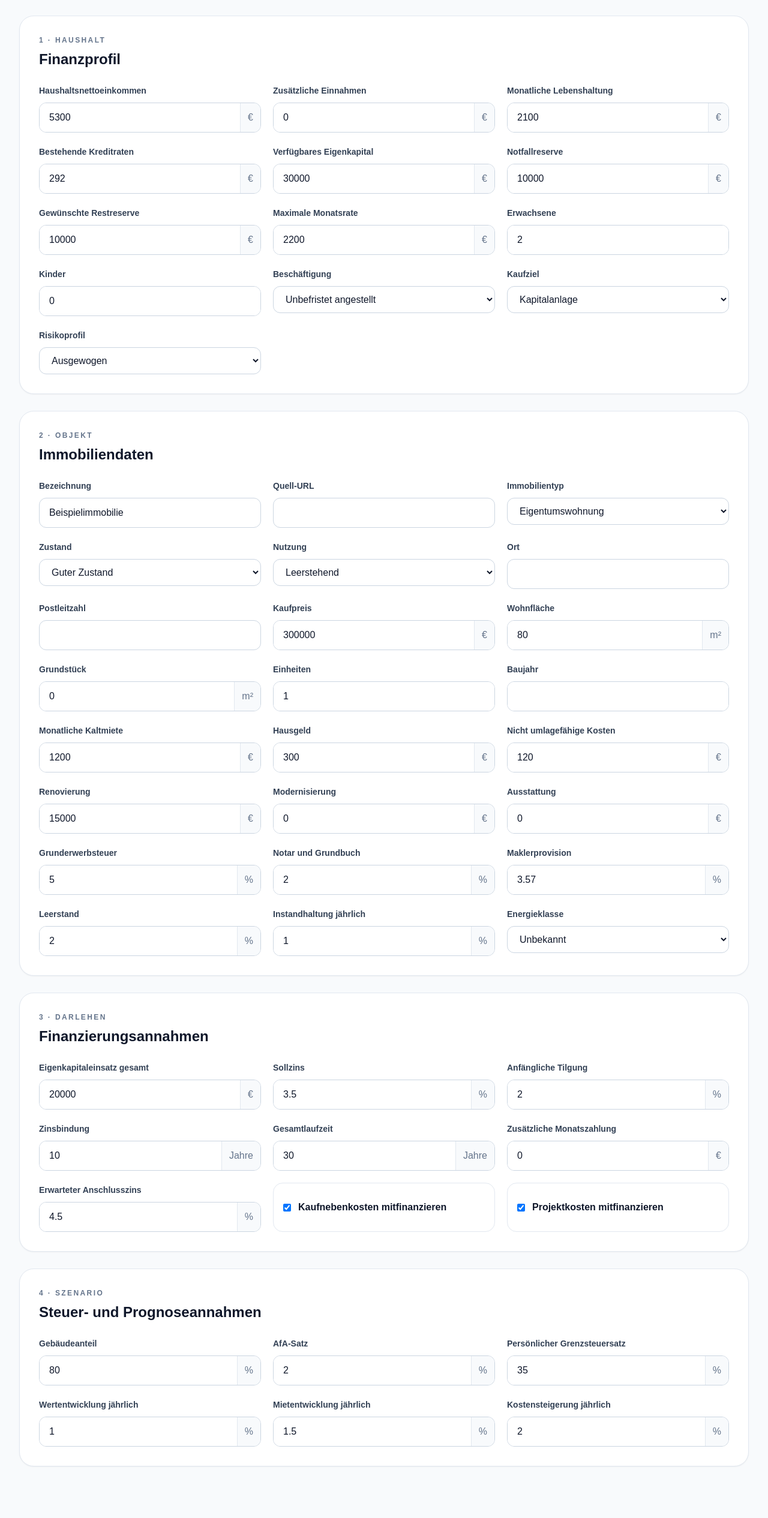
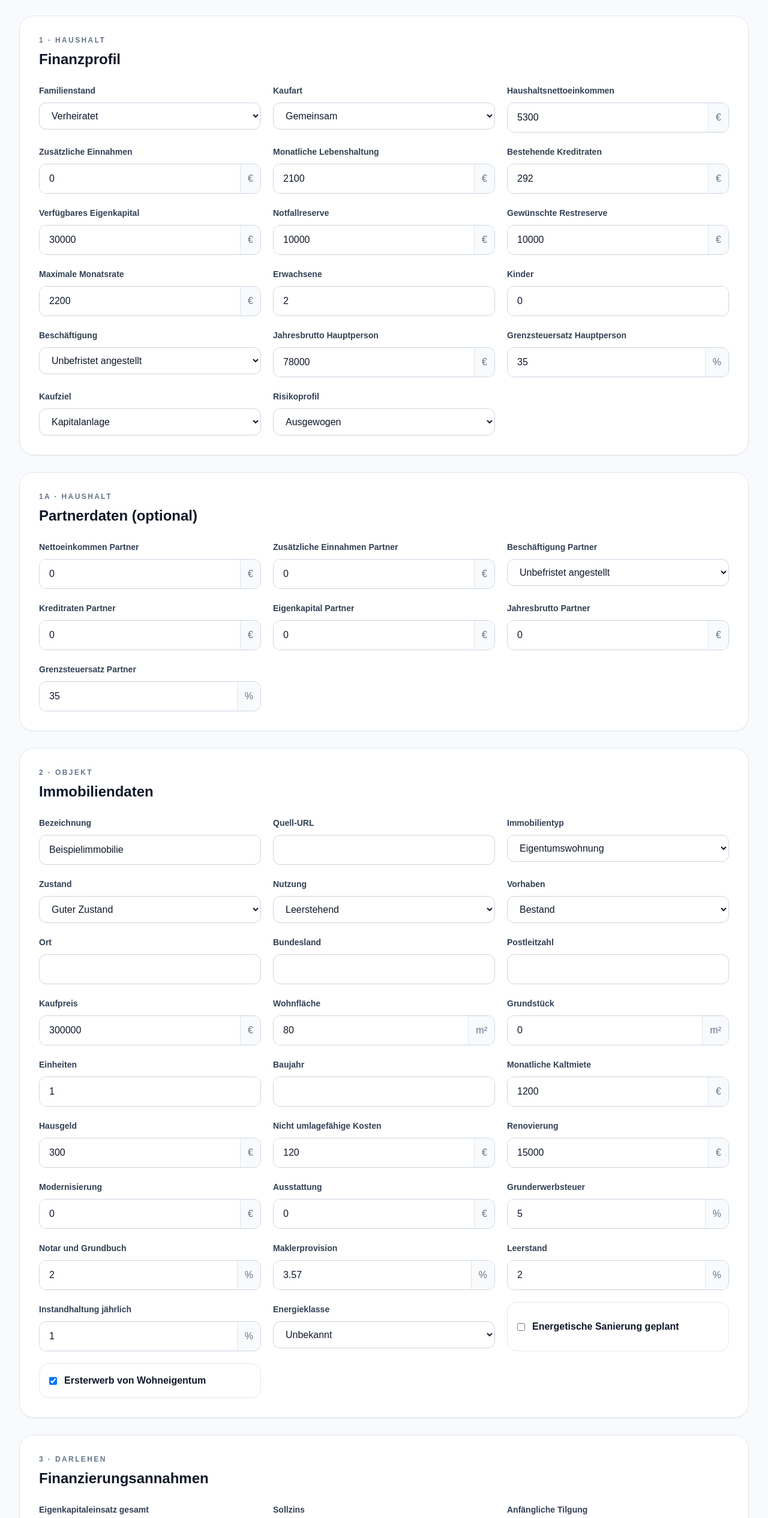
Before and after one commit to immopilot17/property-strategy-platform, a Next.js app: page /analyse in a window 1280 px wide. Shown: the part 914-3445 px from the top of the page at 60% size. Built offline with nearby package versions, Linux system fonts and the light colour scheme.

Commit message:
Familien-, KfW- und Steuerprofil erweitern

```diff
--- a/src/components/analysis/analysis-workbench.tsx
+++ b/src/components/analysis/analysis-workbench.tsx
@@ -39,6 +39,17 @@ const riskOptions: Option[] = [
   { value: "conservative", label: "Sicherheitsorientiert" },
   { value: "balanced", label: "Ausgewogen" },
   { value: "growth", label: "Wachstumsorientiert" }
+];
+const maritalOptions: Option[] = [
+  { value: "single", label: "Ledig" }, { value: "married", label: "Verheiratet" },
+  { value: "civil_partnership", label: "Eingetragene Partnerschaft" },
+  { value: "divorced", label: "Geschieden" }, { value: "widowed", label: "Verwitwet" }
+];
+const purchaseTypeOptions: Option[] = [
+  { value: "alone", label: "Allein" }, { value: "joint", label: "Gemeinsam" }
+];
+const projectTypeOptions: Option[] = [
+  { value: "new_build", label: "Neubau" }, { value: "existing", label: "Bestand" }
 ];
 
 const propertyOptions: Option[] = [
@@ -185,6 +196,12 @@ export function AnalysisWorkbench() {
     key: K,
     value: AnalysisInput["settings"][K]
   ) => setInput((current) => ({ ...current, settings: { ...current.settings, [key]: value } }));
+
+  const updatePartner = <K extends keyof NonNullable<AnalysisInput["user"]["partner"]>>(
+    key: K, value: NonNullable<AnalysisInput["user"]["partner"]>[K]
+  ) => setInput((current) => ({
+    ...current, user: { ...current.user, partner: { ...current.user.partner!, [key]: value } }
+  }));
 
   const runAnalysis = async () => {
     setLoading(true);
@@ -391,6 +408,8 @@ export function AnalysisWorkbench() {
         </section>
 
         <Section id="finanzen" eyebrow="1 · Haushalt" title="Finanzprofil">
+          <SelectField label="Familienstand" value={input.user.maritalStatus} options={maritalOptions} onChange={(v) => updateUser("maritalStatus", v as AnalysisInput["user"]["maritalStatus"])} />
+          <SelectField label="Kaufart" value={input.user.purchaseType} options={purchaseTypeOptions} onChange={(v) => updateUser("purchaseType", v as AnalysisInput["user"]["purchaseType"])} />
           <NumberField label="Haushaltsnettoeinkommen" value={input.user.householdNetIncome} onChange={(v) => updateUser("householdNetIncome", v)} />
           <NumberField label="Zusätzliche Einnahmen" value={input.user.additionalMonthlyIncome} onChange={(v) => updateUser("additionalMonthlyIncome", v)} />
           <NumberField label="Monatliche Lebenshaltung" value={input.user.monthlyLivingCosts} onChange={(v) => updateUser("monthlyLivingCosts", v)} />
@@ -402,9 +421,23 @@ export function AnalysisWorkbench() {
           <NumberField label="Erwachsene" value={input.user.numberOfAdults} onChange={(v) => updateUser("numberOfAdults", v)} suffix="" />
           <NumberField label="Kinder" value={input.user.numberOfChildren} onChange={(v) => updateUser("numberOfChildren", v)} suffix="" />
           <SelectField label="Beschäftigung" value={input.user.employmentStatus} options={employmentOptions} onChange={(v) => updateUser("employmentStatus", v as AnalysisInput["user"]["employmentStatus"])} />
+          <NumberField label="Jahresbrutto Hauptperson" value={input.user.annualGrossIncome} onChange={(v) => updateUser("annualGrossIncome", v)} />
+          <NumberField label="Grenzsteuersatz Hauptperson" value={input.user.marginalTaxRatePercent} onChange={(v) => updateUser("marginalTaxRatePercent", v)} suffix="%" step="0.1" />
           <SelectField label="Kaufziel" value={input.user.purchaseGoal} options={goalOptions} onChange={(v) => updateUser("purchaseGoal", v as AnalysisInput["user"]["purchaseGoal"])} />
           <SelectField label="Risikoprofil" value={input.user.riskPreference} options={riskOptions} onChange={(v) => updateUser("riskPreference", v as AnalysisInput["user"]["riskPreference"])} />
         </Section>
+
+        {input.user.purchaseType === "joint" && input.user.partner ? (
+          <Section id="partner" eyebrow="1a · Haushalt" title="Partnerdaten (optional)">
+            <NumberField label="Nettoeinkommen Partner" value={input.user.partner.monthlyNetIncome} onChange={(v) => updatePartner("monthlyNetIncome", v)} />
+            <NumberField label="Zusätzliche Einnahmen Partner" value={input.user.partner.additionalMonthlyIncome} onChange={(v) => updatePartner("additionalMonthlyIncome", v)} />
+            <SelectField label="Beschäftigung Partner" value={input.user.partner.employmentStatus} options={employmentOptions} onChange={(v) => updatePartner("employmentStatus", v as NonNullable<AnalysisInput["user"]["partner"]>["employmentStatus"])} />
+            <NumberField label="Kreditraten Partner" value={input.user.partner.existingLoanPayments} onChange={(v) => updatePartner("existingLoanPayments", v)} />
+            <NumberField label="Eigenkapital Partner" value={input.user.partner.availableEquity} onChange={(v) => updatePartner("availableEquity", v)} />
+            <NumberField label="Jahresbrutto Partner" value={input.user.partner.annualGrossIncome} onChange={(v) => updatePartner("annualGrossIncome", v)} />
+            <NumberField label="Grenzsteuersatz Partner" value={input.user.partner.marginalTaxRatePercent} onChange={(v) => updatePartner("marginalTaxRatePercent", v)} suffix="%" step="0.1" />
+          </Section>
+        ) : null}
 
         <Section id="immobilie" eyebrow="2 · Objekt" title="Immobiliendaten">
           <TextField label="Bezeichnung" value={input.property.title} onChange={(v) => updateProperty("title", v)} />
@@ -412,7 +445,9 @@ export function AnalysisWorkbench() {
           <SelectField label="Immobilientyp" value={input.property.propertyType} options={propertyOptions} onChange={(v) => updateProperty("propertyType", v as AnalysisInput["property"]["propertyType"])} />
           <SelectField label="Zustand" value={input.property.condition} options={conditionOptions} onChange={(v) => updateProperty("condition", v as AnalysisInput["property"]["condition"])} />
           <SelectField label="Nutzung" value={input.property.occupancyType} options={occupancyOptions} onChange={(v) => updateProperty("occupancyType", v as AnalysisInput["property"]["occupancyType"])} />
+          <SelectField label="Vorhaben" value={input.property.projectType} options={projectTypeOptions} onChange={(v) => updateProperty("projectType", v as AnalysisInput["property"]["projectType"])} />
           <TextField label="Ort" value={input.property.address.city} onChange={(v) => setInput((c) => ({ ...c, property: { ...c.property, address: { ...c.property.address, city: v } } }))} />
+          <TextField label="Bundesland" value={input.property.address.federalState} onChange={(v) => setInput((c) => ({ ...c, property: { ...c.property, address: { ...c.property.address, federalState: v } } }))} />
           <TextField label="Postleitzahl" value={input.property.address.postalCode} onChange={(v) => setInput((c) => ({ ...c, property: { ...c.property, address: { ...c.property.address, postalCode: v } } }))} />
           <NumberField label="Kaufpreis" value={input.property.purchasePrice} onChange={(v) => updateProperty("purchasePrice", v)} />
           <NumberField label="Wohnfläche" value={input.property.livingArea} onChange={(v) => updateProperty("livingArea", v)} suffix="m²" step="0.1" />
@@ -439,6 +474,14 @@ export function AnalysisWorkbench() {
             ]}
             onChange={(v) => updateProperty("energyClass", v ? v as PropertyProfile["energyClass"] : undefined)}
           />
+          <label className="flex items-center gap-3 rounded-2xl border border-slate-200 p-4">
+            <input type="checkbox" checked={input.property.energeticRenovationPlanned} onChange={(e) => updateProperty("energeticRenovationPlanned", e.target.checked)} />
+            <span className="font-semibold">Energetische Sanierung geplant</span>
+          </label>
+          <label className="flex items-center gap-3 rounded-2xl border border-slate-200 p-4">
+            <input type="checkbox" checked={input.property.firstPurchase} onChange={(e) => updateProperty("firstPurchase", e.target.checked)} />
+            <span className="font-semibold">Ersterwerb von Wohneigentum</span>
+          </label>
         </Section>
 
         <Section id="finanzierung" eyebrow="3 · Darlehen" title="Finanzierungsannahmen">
--- a/src/components/analysis/result-panel.tsx
+++ b/src/components/analysis/result-panel.tsx
@@ -94,6 +94,9 @@ export function ResultPanel({
           <Metric label="Bruttomietrendite" value={pct(result.profitability.grossRentalYieldPercent)} />
           <Metric label="Cashflow vor Steuer" value={eur(result.profitability.monthlyCashflowBeforeTax)} />
           <Metric label="Verbleibende Liquidität" value={eur(result.affordability.remainingMonthlyLiquidity)} />
+          <Metric label="Haushaltseinkommen gesamt" value={eur(result.affordability.totalMonthlyIncome)} />
+          <Metric label="Bestehende Kreditraten gesamt" value={eur(result.affordability.totalExistingLoanPayments)} />
+          <Metric label="Eigenkapital gesamt" value={eur(result.affordability.totalAvailableEquity)} />
         </div>
       </section>
 
@@ -184,10 +187,14 @@ export function ResultPanel({
       <section id="steuer" className="grid gap-5 lg:grid-cols-2">
         <article className="rounded-3xl border border-slate-200 bg-white p-6">
           <h2 className="text-xl font-bold">Steuerliche Orientierung</h2>
+          <p className="mt-2 text-sm text-slate-600">
+            {result.tax.assessmentType === "joint" ? "Gemeinsamer Kauf" : "Kauf allein"} · {result.tax.useType === "owner_occupation" ? "Eigennutzung" : result.tax.useType === "capital_investment" ? "Kapitalanlage" : "Gemischte Nutzung"} · Schätzung
+          </p>
           {result.tax.enabled ? (
             <div className="mt-4 space-y-3">
               <p>Geschätzte Zinsen im ersten Jahr: <strong>{eur(result.tax.annualInterestEstimate)}</strong></p>
               <p>Geschätzte AfA: <strong>{eur(result.tax.annualDepreciationEstimate)}</strong></p>
+              <p>Geschätzte Werbungskosten: <strong>{eur(result.tax.annualAdvertisingCostsEstimate)}</strong></p>
               <p>Geschätztes steuerliches Vermietungsergebnis: <strong>{eur(result.tax.estimatedTaxableRentalResult)}</strong></p>
               <p>Orientierender Steuereffekt: <strong>{eur(result.tax.estimatedAnnualTaxEffect)}</strong></p>
             </div>
--- a/src/features/analysis/calculations/calculation-engine.ts
+++ b/src/features/analysis/calculations/calculation-engine.ts
@@ -142,9 +142,15 @@ export function calculateAffordability(
   profitability: ProfitabilityResult
 ): AffordabilityResult {
   const { user, property } = input;
-  const totalMonthlyIncome = user.householdNetIncome + user.additionalMonthlyIncome;
+  const includePartner = user.purchaseType === "joint" && Boolean(user.partner);
+  const partnerIncome = includePartner ? (user.partner?.monthlyNetIncome ?? 0) + (user.partner?.additionalMonthlyIncome ?? 0) : 0;
+  const partnerLoans = includePartner ? user.partner?.existingLoanPayments ?? 0 : 0;
+  const partnerEquity = includePartner ? user.partner?.availableEquity ?? 0 : 0;
+  const totalMonthlyIncome = user.householdNetIncome + user.additionalMonthlyIncome + partnerIncome;
+  const totalExistingLoanPayments = user.existingLoanPayments + partnerLoans;
+  const totalAvailableEquity = user.availableEquity + partnerEquity;
   const availableMonthlyIncome =
-    totalMonthlyIncome - user.monthlyLivingCosts - user.existingLoanPayments;
+    totalMonthlyIncome - user.monthlyLivingCosts - totalExistingLoanPayments;
 
   const isInvestment = user.purchaseGoal !== "owner_occupation";
   const personalMonthlyPropertyBurden = isInvestment
@@ -157,17 +163,19 @@ export function calculateAffordability(
 
   return {
     totalMonthlyIncome: roundMoney(totalMonthlyIncome),
+    totalExistingLoanPayments: roundMoney(totalExistingLoanPayments),
+    totalAvailableEquity: roundMoney(totalAvailableEquity),
     availableMonthlyIncome: roundMoney(availableMonthlyIncome),
     housingCostRatioPercent: roundPercent(percent(
       Math.max(0, personalMonthlyPropertyBurden),
       totalMonthlyIncome
     )),
     debtServiceRatioPercent: roundPercent(percent(
-      financing.monthlyLoanRate + user.existingLoanPayments,
+      financing.monthlyLoanRate + totalExistingLoanPayments,
       totalMonthlyIncome
     )),
     remainingMonthlyLiquidity: roundMoney(remainingMonthlyLiquidity),
-    remainingEquityReserve: roundMoney(user.availableEquity - input.financing.equityForPurchase),
+    remainingEquityReserve: roundMoney(totalAvailableEquity - input.financing.equityForPurchase),
     personalMonthlyPropertyBurden: roundMoney(personalMonthlyPropertyBurden)
   };
 }
@@ -180,12 +188,17 @@ export function calculateTaxEstimate(
   const enabled =
     input.settings.calculateTaxScenario &&
     input.user.purchaseGoal !== "owner_occupation";
+  const assessmentType = input.user.purchaseType === "joint" ? "joint" : "individual";
+  const useType = input.user.purchaseGoal;
 
   if (!enabled) {
     return {
       enabled: false,
+      assessmentType,
+      useType,
       annualInterestEstimate: 0,
       annualDepreciationEstimate: 0,
+      annualAdvertisingCostsEstimate: 0,
       estimatedTaxableRentalResult: 0,
       estimatedAnnualTaxEffect: 0,
       disclaimer: "Für reine Eigennutzung wird keine Vermietungs-Steuerschätzung berechnet."
@@ -198,15 +211,27 @@ export function calculateTaxEstimate(
     input.property.purchasePrice * input.settings.buildingValueSharePercent / 100;
   const annualDepreciationEstimate =
     depreciableBuildingValue * input.settings.depreciationRatePercent / 100;
+  const annualAdvertisingCostsEstimate =
+    input.property.monthlyNonRecoverableCosts * 12 +
+    input.property.purchasePrice * input.property.annualMaintenancePercent / 100;
   const estimatedTaxableRentalResult =
-    profitability.annualOperatingIncome - annualInterestEstimate - annualDepreciationEstimate;
+    profitability.effectiveAnnualRent - annualInterestEstimate - annualDepreciationEstimate - annualAdvertisingCostsEstimate;
+  const partnerTaxRate = input.user.purchaseType === "joint"
+    ? input.user.partner?.marginalTaxRatePercent ?? input.user.marginalTaxRatePercent
+    : input.user.marginalTaxRatePercent;
+  const effectiveTaxRate = input.user.purchaseType === "joint"
+    ? (input.user.marginalTaxRatePercent + partnerTaxRate) / 2
+    : input.user.marginalTaxRatePercent;
   const estimatedAnnualTaxEffect =
-    -estimatedTaxableRentalResult * input.settings.marginalTaxRatePercent / 100;
+    -estimatedTaxableRentalResult * effectiveTaxRate / 100;
 
   return {
     enabled: true,
+    assessmentType,
+    useType,
     annualInterestEstimate: roundMoney(annualInterestEstimate),
     annualDepreciationEstimate: roundMoney(annualDepreciationEstimate),
+    annualAdvertisingCostsEstimate: roundMoney(annualAdvertisingCostsEstimate),
     estimatedTaxableRentalResult: roundMoney(estimatedTaxableRentalResult),
     estimatedAnnualTaxEffect: roundMoney(estimatedAnnualTaxEffect),
     disclaimer:
@@ -219,6 +244,7 @@ export function createFundingSuggestions(input: AnalysisInput): FundingSuggestio
 
   const suggestions: FundingSuggestion[] = [];
   const energyRelevant =
+    input.property.energeticRenovationPlanned ||
     input.property.modernizationCosts > 0 ||
     input.property.renovationCosts > 0 ||
     ["E", "F", "G", "H"].includes(input.property.energyClass ?? "");
--- a/src/features/analysis/domain/defaults.ts
+++ b/src/features/analysis/domain/defaults.ts
@@ -7,6 +7,8 @@ import type {
 } from "./types";
 
 export const defaultUserProfile: UserProfile = {
+  maritalStatus: "married",
+  purchaseType: "joint",
   householdNetIncome: 5300,
   additionalMonthlyIncome: 0,
   monthlyLivingCosts: 2100,
@@ -16,6 +18,17 @@ export const defaultUserProfile: UserProfile = {
   numberOfAdults: 2,
   numberOfChildren: 0,
   employmentStatus: "permanent",
+  annualGrossIncome: 78000,
+  marginalTaxRatePercent: 35,
+  partner: {
+    monthlyNetIncome: 0,
+    additionalMonthlyIncome: 0,
+    employmentStatus: "permanent",
+    existingLoanPayments: 0,
+    availableEquity: 0,
+    annualGrossIncome: 0,
+    marginalTaxRatePercent: 35
+  },
   purchaseGoal: "capital_investment",
   riskPreference: "balanced",
   plannedMonthlyMaximumRate: 2200,
@@ -29,6 +42,9 @@ export const defaultPropertyProfile: PropertyProfile = {
   propertyType: "apartment",
   condition: "good",
   occupancyType: "vacant",
+  projectType: "existing",
+  energeticRenovationPlanned: false,
+  firstPurchase: true,
   address: { street: "", houseNumber: "", postalCode: "", city: "", federalState: "" },
   purchasePrice: 300000,
   livingArea: 80,
--- a/src/features/analysis/domain/enums.ts
+++ b/src/features/analysis/domain/enums.ts
@@ -6,6 +6,10 @@ export const employmentStatuses = [
   "retired",
   "other"
 ] as const;
+
+export const maritalStatuses = ["single", "married", "civil_partnership", "divorced", "widowed"] as const;
+export const purchaseTypes = ["alone", "joint"] as const;
+export const projectTypes = ["new_build", "existing"] as const;
 
 export const purchaseGoals = [
   "owner_occupation",
--- a/src/features/analysis/domain/schemas.ts
+++ b/src/features/analysis/domain/schemas.ts
@@ -1,11 +1,14 @@
 import { z } from "zod";
 import {
   employmentStatuses,
+  maritalStatuses,
   occupancyTypes,
   propertyConditions,
   propertyTypes,
   purchaseGoals,
-  riskPreferences
+  riskPreferences,
+  purchaseTypes,
+  projectTypes
 } from "./enums";
 
 const money = z.coerce.number().finite().min(0);
@@ -18,6 +21,8 @@ const optionalUrl = z.string().trim().optional().or(z.literal(""))
   .transform((value) => value || undefined);
 
 export const userProfileSchema = z.object({
+  maritalStatus: z.enum(maritalStatuses),
+  purchaseType: z.enum(purchaseTypes),
   householdNetIncome: positiveMoney,
   additionalMonthlyIncome: money.default(0),
   monthlyLivingCosts: money,
@@ -27,14 +32,28 @@ export const userProfileSchema = z.object({
   numberOfAdults: z.coerce.number().int().min(1).max(10),
   numberOfChildren: z.coerce.number().int().min(0).max(20).default(0),
   employmentStatus: z.enum(employmentStatuses),
+  annualGrossIncome: money.default(0),
+  marginalTaxRatePercent: percentage.default(35),
+  partner: z.object({
+    monthlyNetIncome: money.default(0),
+    additionalMonthlyIncome: money.default(0),
+    employmentStatus: z.enum(employmentStatuses),
+    existingLoanPayments: money.default(0),
+    availableEquity: money.default(0),
+    annualGrossIncome: money.default(0),
+    marginalTaxRatePercent: percentage.default(35)
+  }).optional(),
   purchaseGoal: z.enum(purchaseGoals),
   riskPreference: z.enum(riskPreferences),
   plannedMonthlyMaximumRate: money,
   desiredRemainingReserve: money,
   notes: optionalText
 }).superRefine((profile, context) => {
-  const income = profile.householdNetIncome + profile.additionalMonthlyIncome;
-  if (profile.monthlyLivingCosts + profile.existingLoanPayments >= income) {
+  const partnerIncome = profile.purchaseType === "joint" && profile.partner
+    ? profile.partner.monthlyNetIncome + profile.partner.additionalMonthlyIncome : 0;
+  const partnerLoans = profile.purchaseType === "joint" ? profile.partner?.existingLoanPayments ?? 0 : 0;
+  const income = profile.householdNetIncome + profile.additionalMonthlyIncome + partnerIncome;
+  if (profile.monthlyLivingCosts + profile.existingLoanPayments + partnerLoans >= income) {
     context.addIssue({
       code: z.ZodIssueCode.custom,
       path: ["monthlyLivingCosts"],
@@ -64,6 +83,9 @@ export const propertyProfileSchema = z.object({
   propertyType: z.enum(propertyTypes),
   condition: z.enum(propertyConditions),
   occupancyType: z.enum(occupancyTypes),
+  projectType: z.enum(projectTypes),
+  energeticRenovationPlanned: z.boolean().default(false),
+  firstPurchase: z.boolean().default(false),
   address: propertyAddressSchema,
   purchasePrice: positiveMoney,
   livingArea: z.coerce.number().finite().positive().max(100000),
@@ -141,7 +163,9 @@ export const analysisInputSchema = z.object({
   financing: financingProfileSchema,
   settings: analysisSettingsSchema
 }).superRefine((input, context) => {
-  if (input.financing.equityForPurchase > input.user.availableEquity) {
+  const availableEquity = input.user.availableEquity +
+    (input.user.purchaseType === "joint" ? input.user.partner?.availableEquity ?? 0 : 0);
+  if (input.financing.equityForPurchase > availableEquity) {
     context.addIssue({
       code: z.ZodIssueCode.custom,
       path: ["financing", "equityForPurchase"],
--- a/src/features/analysis/domain/types.ts
+++ b/src/features/analysis/domain/types.ts
@@ -62,6 +62,8 @@ export type ProfitabilityResult = {
 
 export type AffordabilityResult = {
   totalMonthlyIncome: number;
+  totalExistingLoanPayments: number;
+  totalAvailableEquity: number;
   availableMonthlyIncome: number;
   housingCostRatioPercent: number;
   debtServiceRatioPercent: number;
@@ -72,8 +74,11 @@ export type AffordabilityResult = {
 
 export type TaxEstimate = {
   enabled: boolean;
+  assessmentType: "individual" | "joint";
+  useType: "owner_occupation" | "capital_investment" | "mixed_use";
   annualInterestEstimate: number;
   annualDepreciationEstimate: number;
+  annualAdvertisingCostsEstimate: number;
   estimatedTaxableRentalResult: number;
   estimatedAnnualTaxEffect: number;
   disclaimer: string;
```
Also changed, not shown: 2 other files (tests, documents, lock files or other folders).
